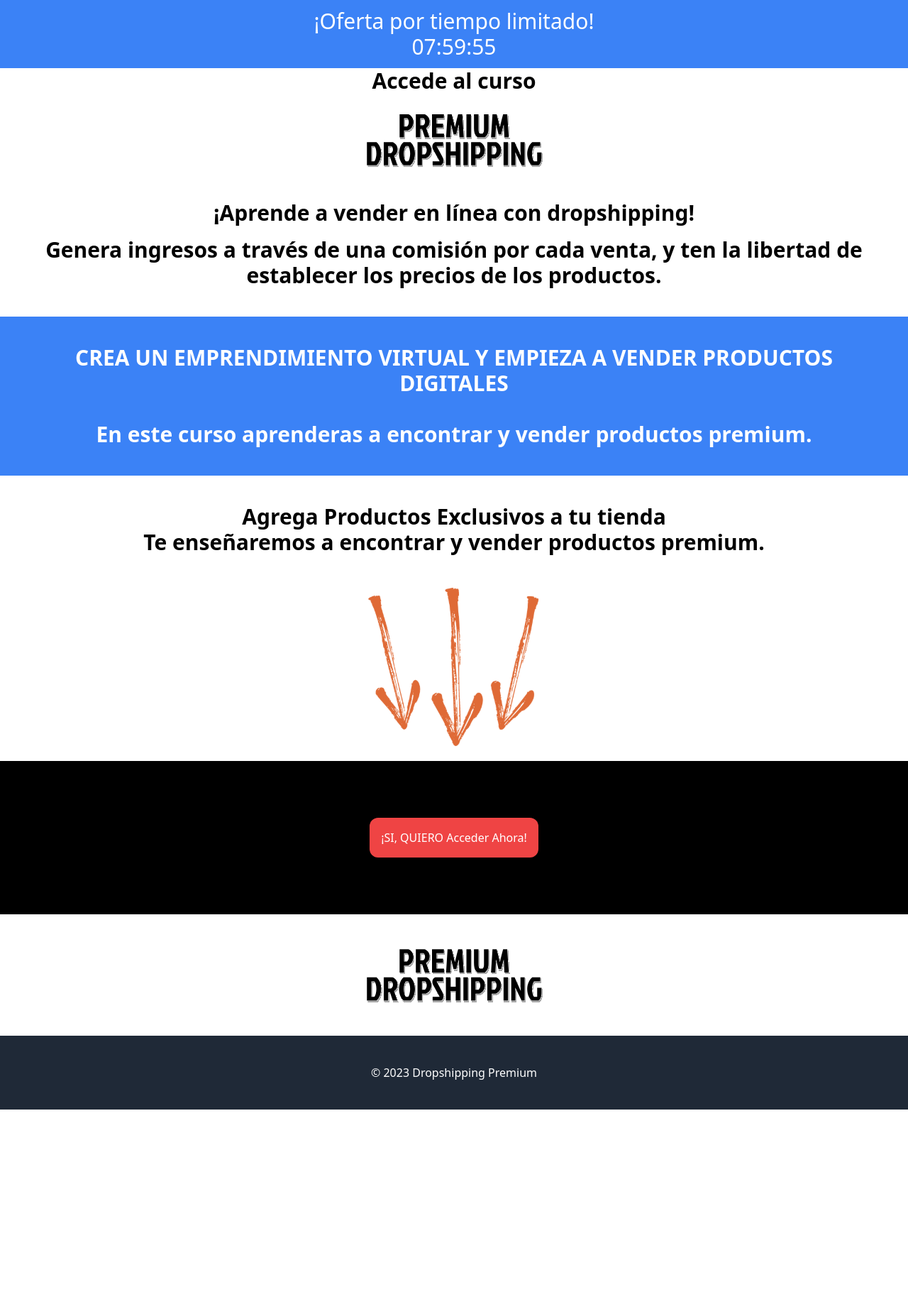
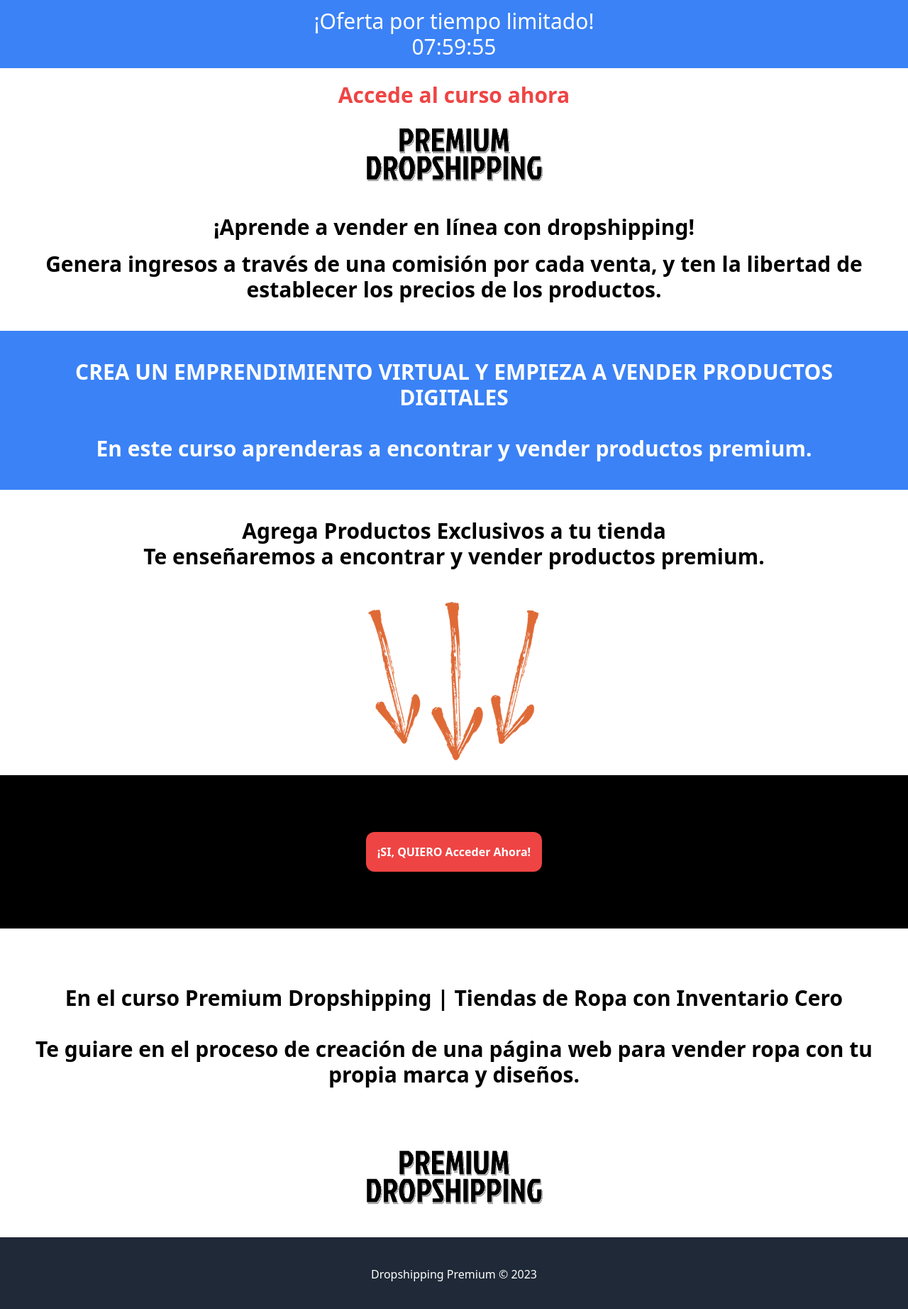
Before and after one commit to sarmiente/Landing_Premium, a Next.js app: page / in a window 1280 px wide. Shown: the top 1844 px of the page at 71% size. Before the commit the page ends 1563 px from the top, so only its background shows below. Built offline with nearby package versions, Linux system fonts and the light colour scheme.

Commit message:
1 file modified

```diff
--- a/pages/index.js
+++ b/pages/index.js
@@ -11,11 +11,11 @@ export default function Home() {
         <title>Clase Online - Emprende en los Negocios Digitales</title>
       </Head>
 
-      <div className="text-center p-3 bg-blue-500 text-white text-xl lg:text-3xl">
+      <div className="text-center p-3 bg-blue-500 text-white text-xl lg:text-3xl mb-5">
         <Contador />
       </div>
-      <h1 className="font-semibold text-xl lg:text-3xl text-center">
-        Accede al curso
+      <h1 className="font-semibold text-xl lg:text-3xl text-center text-red-500">
+        Accede al curso ahora
       </h1>
       <div className="container mx-auto flex justify-center pt-5">
         <Image width="250" src={Logo} />
@@ -48,16 +48,31 @@ export default function Home() {
       </div>
 
       <div className="container mx-auto bg-black text-white text-center p-20">
-        <button className="hover:scale-105 bg-red-500 p-4 rounded-xl" src="">
+        <button
+          className="hover:scale-105 bg-red-500 p-4 rounded-xl font-bold"
+          src=""
+        >
           ¡SI, QUIERO Acceder Ahora!
         </button>
       </div>
+
+      <div className="container mx-auto mt-10 font-semibold text-xl lg:text-3xl text-center p-10">
+        <h2>
+          En el curso Premium Dropshipping | Tiendas de Ropa con Inventario Cero
+        </h2>
+        <br />
+        <p>
+          Te guiare en el proceso de creación de una página web para vender ropa
+          con tu propia marca y diseños.
+        </p>
+      </div>
+
       <div className="container mx-auto flex justify-center p-10">
         <Image width="250" src={Logo} />
       </div>
 
       <footer className="container mx-auto flex justify-center h-auto bg-gray-800 text-white p-10">
-        <p>© {new Date().getFullYear()} Dropshipping Premium</p>
+        <p> Dropshipping Premium © {new Date().getFullYear()} </p>
       </footer>
     </div>
   );
```
